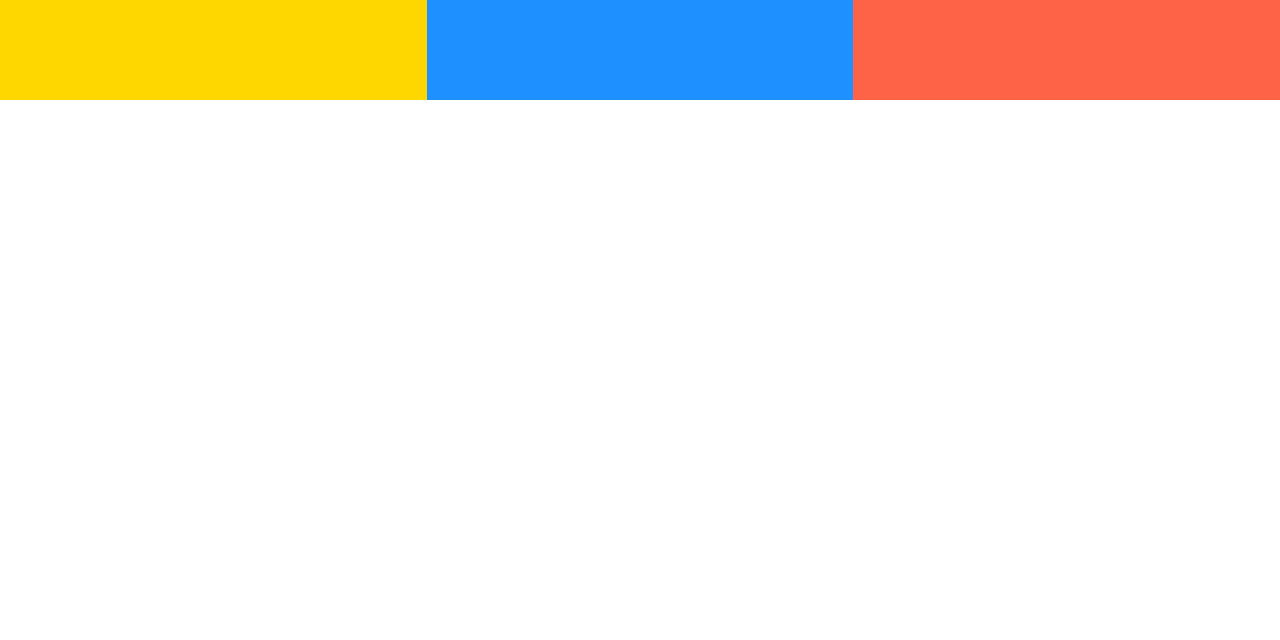
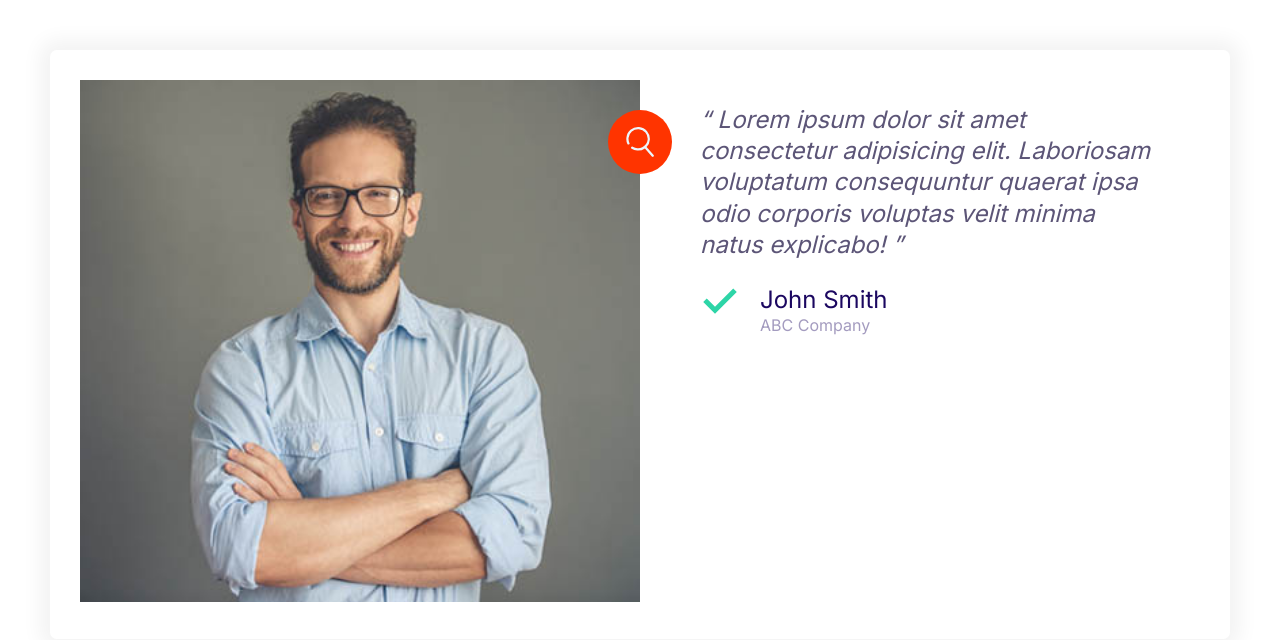
Before and after one commit to shreyanskh1/cloudnine, a plain HTML site: page index.html in a window 1280 px wide. Drawn offline with Linux system fonts and the light colour scheme.

Commit message:
Testimonials containing images and quotes

```diff
--- a/css/styles.css
+++ b/css/styles.css
@@ -170,6 +170,15 @@ a {
 	fill: var(--color-primary);
 }
 
+.icon--white {
+	fill: #fff;
+}
+
+.icon--small {
+	width: 30px;
+	height: 30px;
+}
+
 .icon-container {
 	background: #f3f9fa;
 	width: 64px;
@@ -178,6 +187,10 @@ a {
 	display: inline-flex;
 	justify-content: center;
 	align-items: center;
+}
+
+.icon-container--accent {
+	background: var(--color-accent);
 }
 
 /* Buttons */
@@ -443,3 +456,33 @@ a {
 		grid-template-columns: repeat(3, 1fr);
 	}
 }
+
+/* Testimonials */
+.testimonial {
+	padding: 3rem;
+}
+
+.testimonial__image {
+	position: relative;
+}
+
+.testimonial__image > img {
+	width: 100%;
+}
+
+.testimonial__image > .icon-container {
+	position: absolute;
+	top: 3rem;
+	right: -32px;
+}
+
+@media screen and (min-width: 768px) {
+	.testimonial .quote,
+	.testimonial .quote__author {
+		font-size: 2.4rem;
+	}
+
+	.testimonial .quote {
+		margin-left: 6rem;
+	}
+}
--- a/index.html
+++ b/index.html
@@ -13,11 +13,38 @@
     <link rel="stylesheet" href="css/normalize.css" />
     <link rel="stylesheet" href="css/styles.css" />
   </head>
-  <body>
-    <div class="grid grid--1x2 grid--1x3">
-      <div style="height: 100px; background: gold"></div>
-      <div style="height: 100px; background: dodgerblue"></div>
-      <div style="height: 100px; background: tomato"></div>
+  <body style="padding: 5rem">
+    <div class="card testimonial">
+      <div class="grid grid--1x2">
+        <div class="testimonial__image">
+          <img src="images/testimonial.jpg" alt="A happy, smiling customer" />
+          <span class="icon-container icon-container--accent">
+            <svg class="icon icon--white icon--small">
+              <use xlink:href="images/sprite.svg#quotes"></use>
+            </svg>
+          </span>
+        </div>
+        <blockquote class="quote">
+          <p class="quote__text">
+            Lorem ipsum dolor sit amet consectetur adipisicing elit. Laboriosam
+            voluptatum consequuntur quaerat ipsa odio corporis voluptas velit
+            minima natus explicabo!
+          </p>
+          <footer>
+            <div class="media">
+              <div class="media__image">
+                <svg class="icon icon--primary quote__line">
+                  <use xlink:href="images/sprite.svg#line"></use>
+                </svg>
+              </div>
+              <div class="media__body">
+                <h3 class="media__title quote__author">John Smith</h3>
+                <p class="quote__organization">ABC Company</p>
+              </div>
+            </div>
+          </footer>
+        </blockquote>
+      </div>
     </div>
   </body>
 </html>
```
Also changed, not shown: components/testimonials.html (added, +32 -0 lines), images/testimonial.jpg (added).
